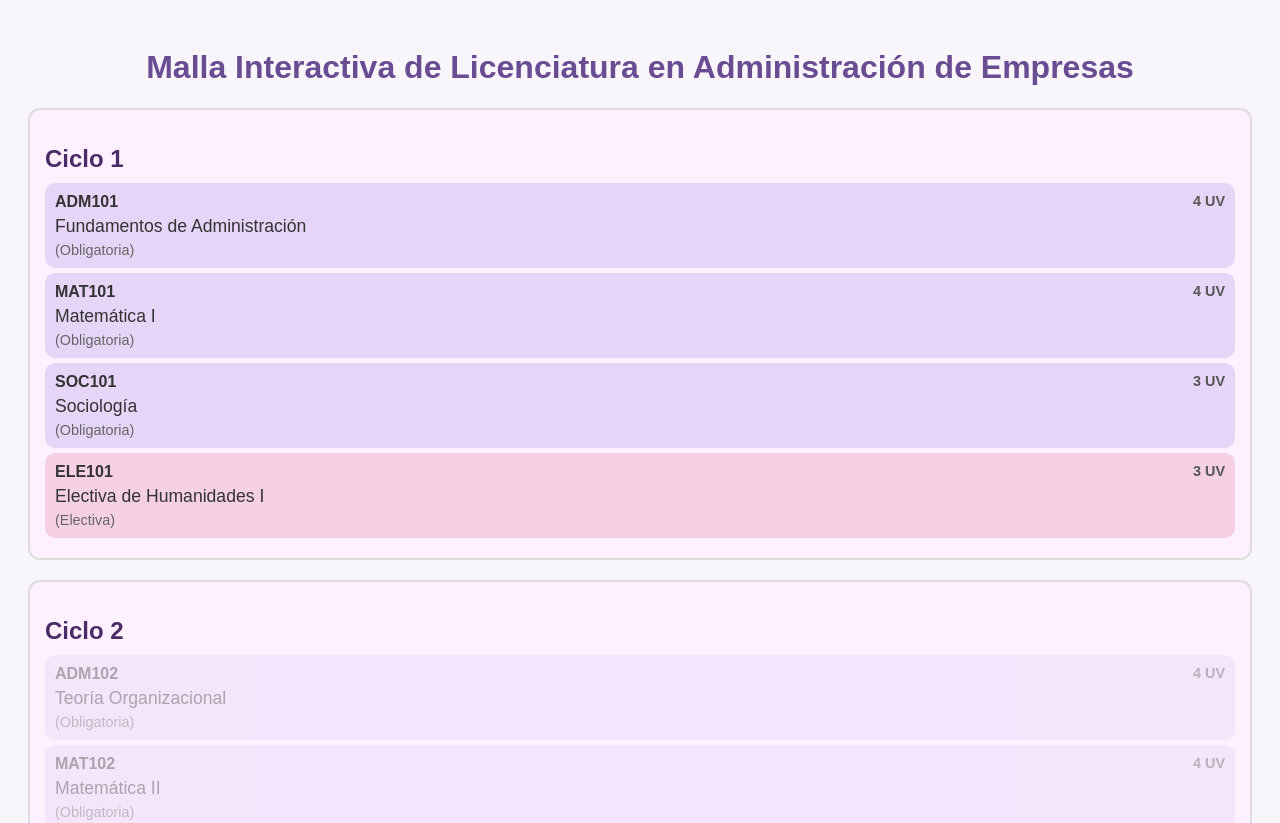
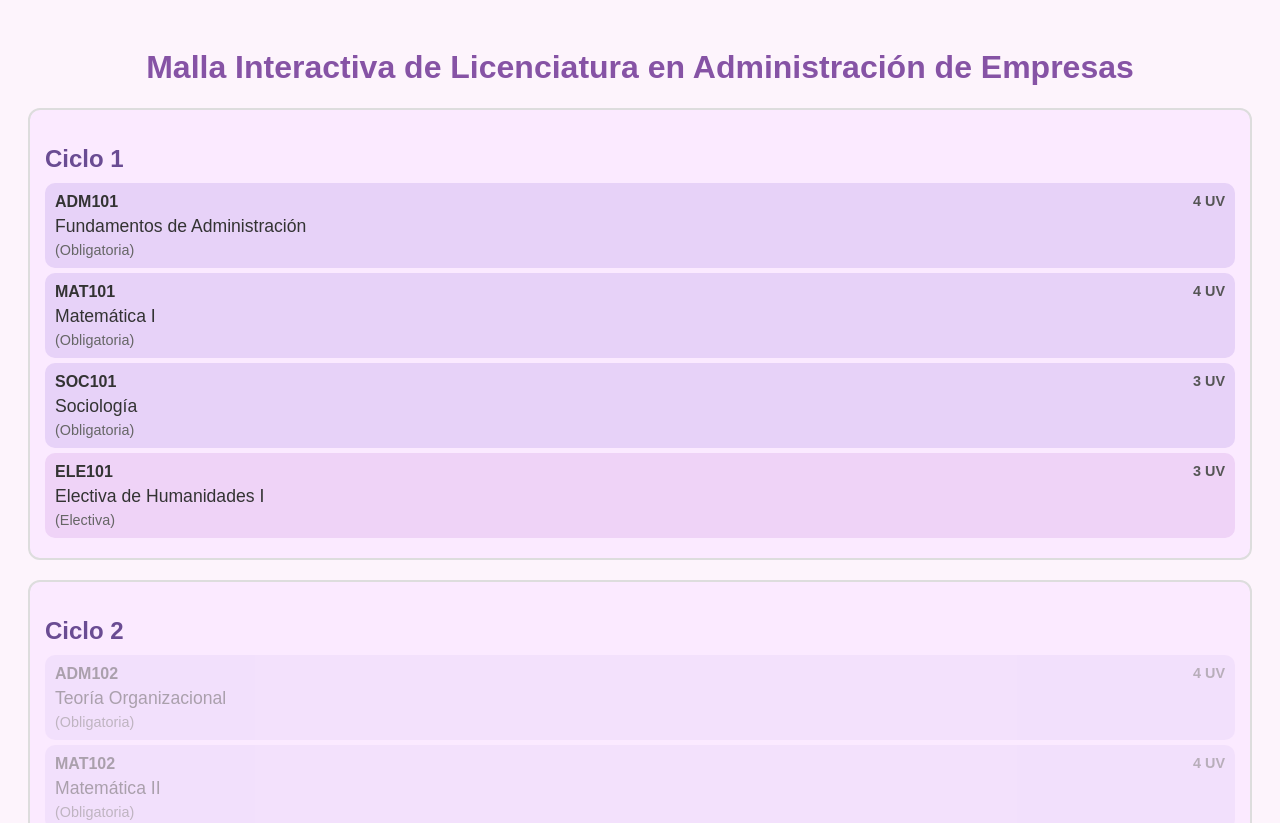
Before and after one commit to YISELAA/Gerson_Malla, a plain HTML site: page index.html in a window 1280 px wide. Shown: the top 823 px of the page. Drawn offline with Linux system fonts and the light colour scheme; files that its build step writes are made by us from their sources; files whose address does not match are found by name.

Commit message:
Update estilos.css

```diff
--- a/estilos.css
+++ b/estilos.css
@@ -1,13 +1,13 @@
 body {
   font-family: Arial, sans-serif;
-  background-color: #f9f6fb;
+  background-color: #fdf4fc;
   color: #333;
   padding: 20px;
 }
 
 h1 {
   text-align: center;
-  color: #6a4c93; /* morado pastel */
+  color: #8653a5; /* morado pastel */
 }
 
 .ciclo {
@@ -15,34 +15,34 @@ h1 {
   padding: 15px;
   border: 2px solid #ddd;
   border-radius: 12px;
-  background-color: #fff0ff;
+  background-color: #fbeaff;
 }
 
 .ciclo h2 {
   margin-bottom: 10px;
-  color: #4b2c66;
+  color: #6a4c93;
 }
 
 .materia {
   padding: 10px;
   margin: 5px 0;
   border-radius: 10px;
-  background-color: #e6d5f7;
+  background-color: #e7d2f8;
   cursor: pointer;
   transition: background-color 0.3s ease;
 }
 
 .materia:hover {
-  background-color: #d2bde8;
+  background-color: #d7b7ec;
 }
 
 .materia.aprobada {
-  background-color: #d8b0dd !important; /* tono rosado pastel más suave */
+  background-color: #d3a6ec; /* aprobado en morado pastel */
   color: white;
 }
 
 .materia.electiva {
-  background-color: #f5d0e3;
+  background-color: #efd3f7; /* distinto para electiva */
 }
 
 .materia.bloqueada {
```
